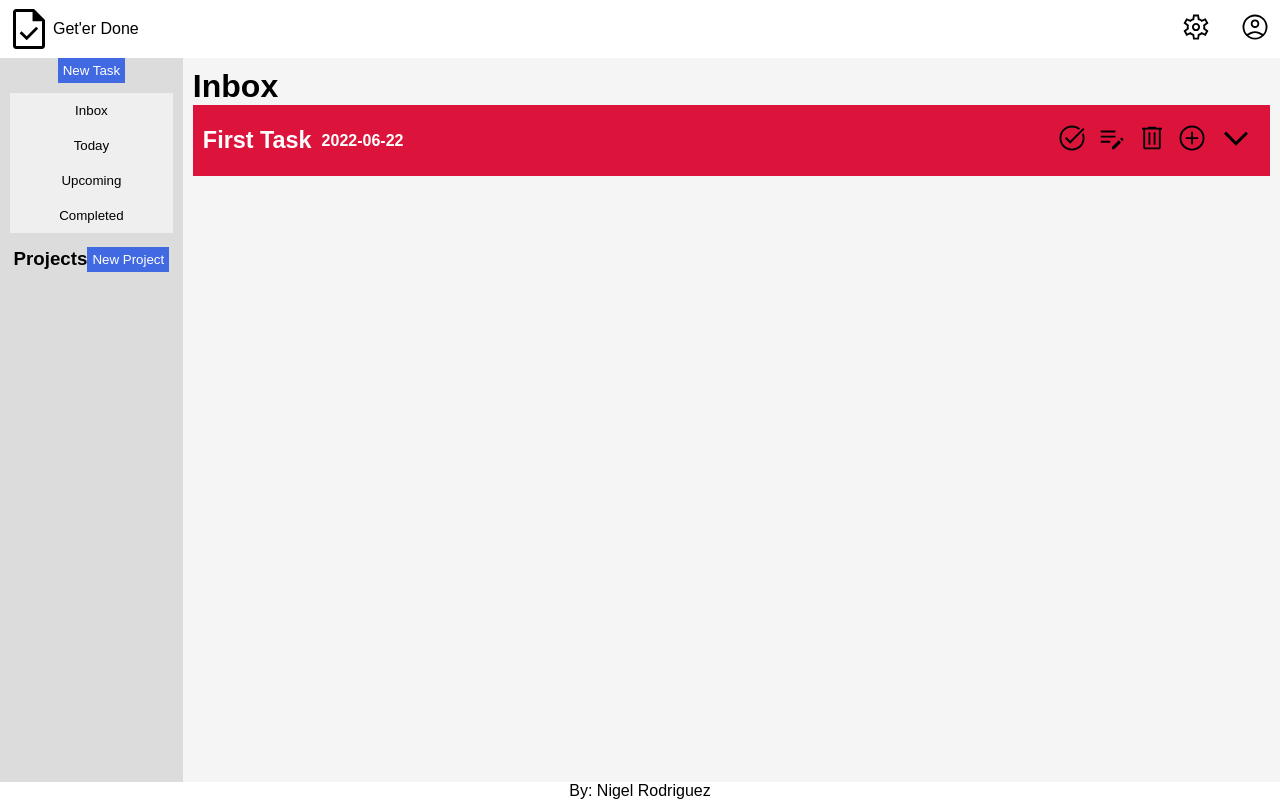
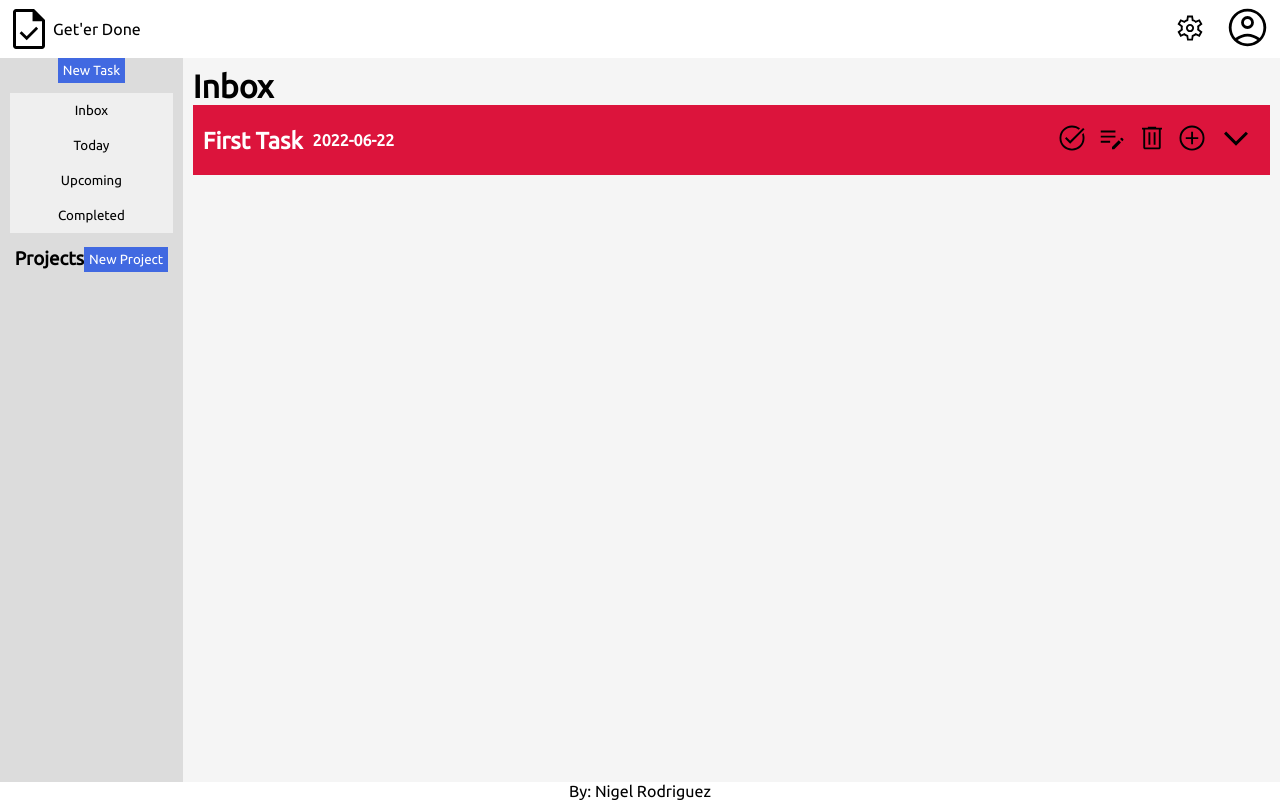
Before and after one commit to nrod42/todo-list, a website built with webpack: page dist/index.html in a window 1280 px wide. Built offline with Linux system fonts and the light colour scheme.

Commit message:
added some buttons transitionss

```diff
--- a/src/styles.css
+++ b/src/styles.css
@@ -1,8 +1,13 @@
+@font-face {
+    font-family: 'Ubuntu-font';
+    src: url('./fonts/Ubuntu-Regular.ttf') format('truetype');
+}
+
 * {
     margin: 0;
     padding: 0;
     box-sizing: border-box;
-    font-family: Arial, Helvetica, sans-serif;
+    font-family: 'Ubuntu-font', Arial, Helvetica, sans-serif;
 }
 
 :root {
@@ -23,13 +28,6 @@ html, body {
     grid-template-rows: auto 1fr auto;
 }
 
-.icons {
-    width: var(--icon-width);
-    height: auto;
-    cursor: pointer;
-    margin: 0 5px;
-}
-
 .nav {
     margin: 5px;
     grid-column: span 2;
@@ -39,17 +37,35 @@ html, body {
     justify-content: space-between;
 }
 
+.nav ul {
+    list-style-type: none;
+    display: flex;
+    align-items: center;
+}
+
+.nav li {
+    display: inline;
+}
+
 .logo {
     display: flex;
     align-items: center;
 }
 
-.nav ul {
-    list-style-type: none;
+.icons {
+    width: var(--icon-width);
+    height: auto;
+    cursor: pointer;
+    margin: 0 5px;
+    transition: transform 0.2s ease;
 }
 
-.nav li {
-    display: inline;
+.icons:active {
+    transform: scaleX(1.5) scaleY(1.5);
+}
+
+.profileIcon {
+    width: 45px;
 }
 
 .sidebar {
@@ -214,7 +230,7 @@ footer {
 }
 
 .cardContent p {
-    padding: 5px 0;
+    padding: 15px 0;
 }
 
 .cardBtn:after {
@@ -235,6 +251,11 @@ footer {
     height: auto;
     cursor: pointer;
     margin: 0 5px;
+    transition: transform 0.2s ease;
+}
+
+.actionBtn:active {
+    transform: scaleX(1.5) scaleY(1.5);
 }
 
 .highPriority {
```
Also changed, not shown: src/index.js (+10 -6 lines), dist/1cbb1b79a23478cc89ad.ttf (added), dist/fc2b5060f7accec5cf74.ttf (added), dist/index.html, dist/main.js, src/fonts/Roboto-Regular.ttf (added), src/fonts/Ubuntu-Regular.ttf (added).
